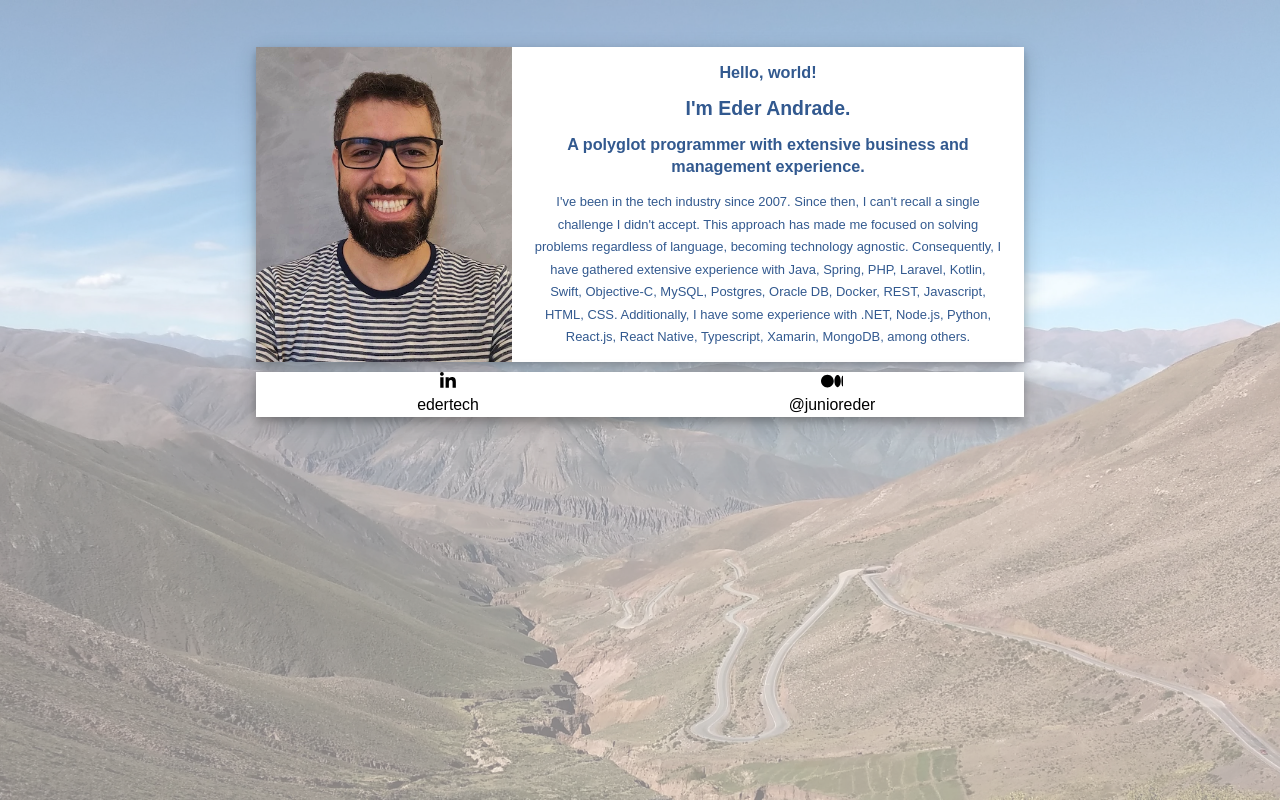
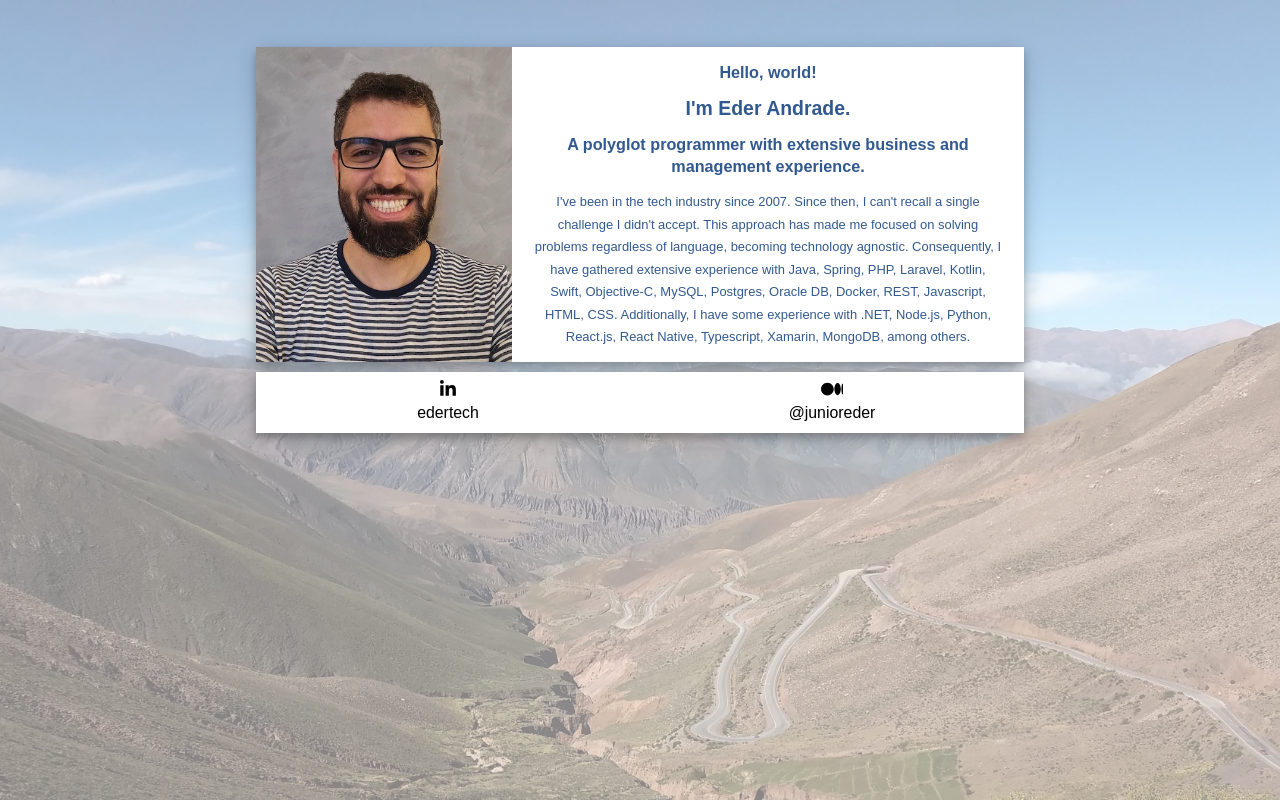
Before and after one commit to junioreder/eder-andrade-personal-site, a Flask app: page / in a window 1280 px wide. Run offline with Flask 3, Linux system fonts and the light colour scheme; some libraries are stand-ins or nearby versions.

Commit message:
DEV: Improve margin in the link box of initial page

```diff
--- a/static/css/main.css
+++ b/static/css/main.css
@@ -75,6 +75,7 @@ a.social-network, a.social-network span {
 
 .card-footer {
     margin-top: 10px;
+    padding: 8px 0;
 }
 
 .top-description {
```
